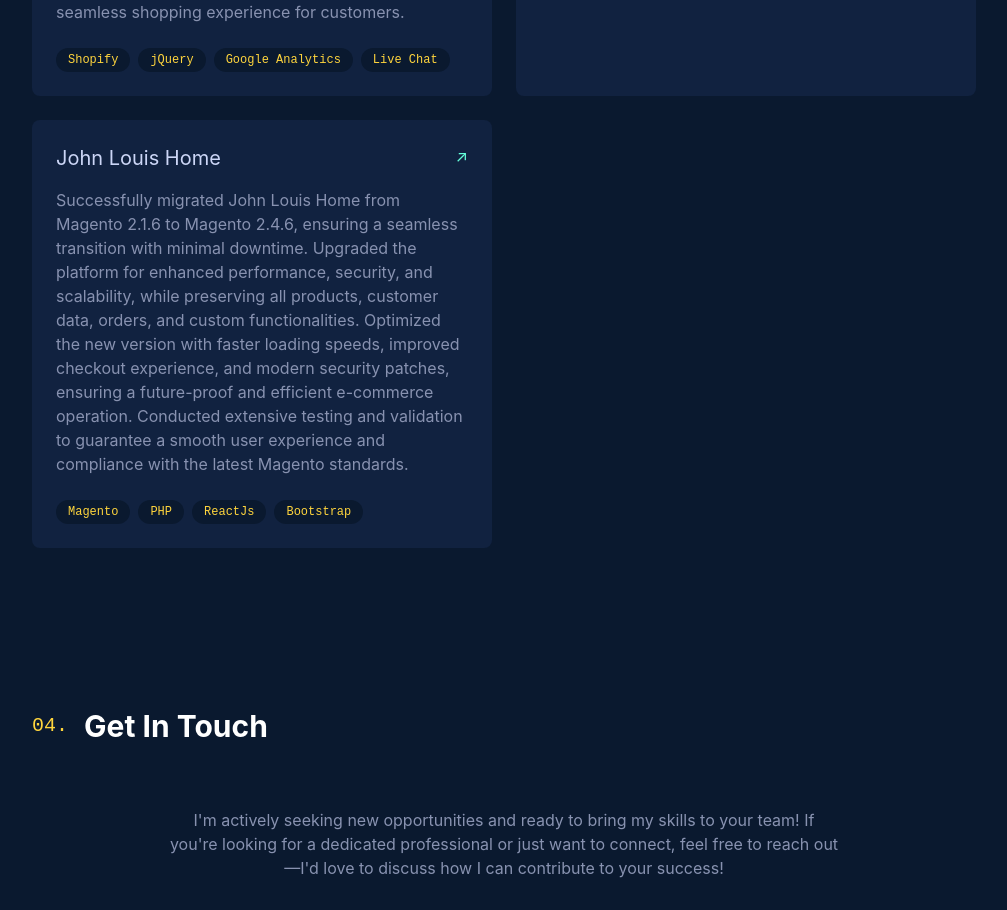
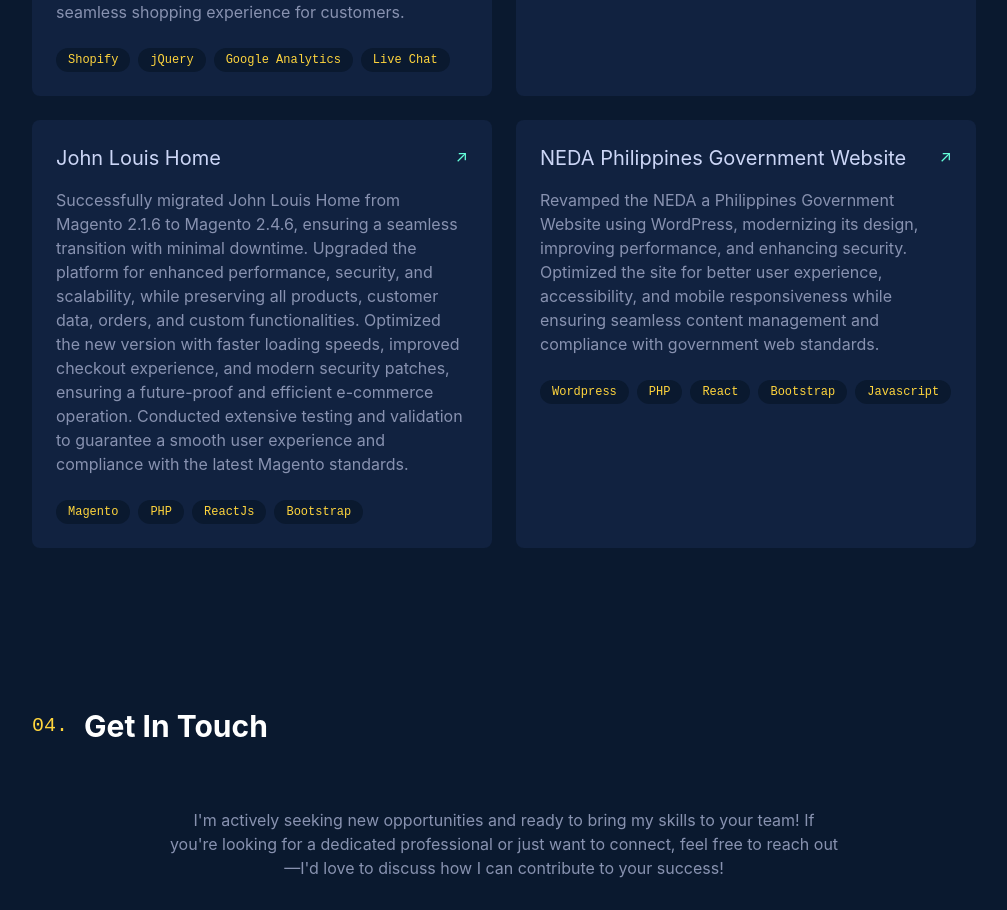
Before and after one commit to heneral/portfolio, a React (Create React App) app: page / in a window 1280 px wide. Shown: the part 5264-6174 px from the top of the page, without its empty margins (136-1143 px from the left). Built offline with nearby package versions, Linux system fonts and the light colour scheme.

Commit message:
update v4

```diff
--- a/package.json
+++ b/package.json
@@ -49,5 +49,5 @@
     "postcss": "^8.5.3",
     "tailwindcss": "^3.4.17"
   },
-  "homepage": "sawanaka.com"
+  "homepage": "/"
 }
--- a/src/sections/Projects.jsx
+++ b/src/sections/Projects.jsx
@@ -55,6 +55,12 @@ const projectsData = [
     description: 'Successfully migrated John Louis Home from Magento 2.1.6 to Magento 2.4.6, ensuring a seamless transition with minimal downtime. Upgraded the platform for enhanced performance, security, and scalability, while preserving all products, customer data, orders, and custom functionalities. Optimized the new version with faster loading speeds, improved checkout experience, and modern security patches, ensuring a future-proof and efficient e-commerce operation. Conducted extensive testing and validation to guarantee a smooth user experience and compliance with the latest Magento standards.',
     tech: ['Magento', 'PHP', 'ReactJs', 'Bootstrap'],
     link: 'https://www.johnlouishome.com/'
+  },
+  {
+    title: 'NEDA Philippines Government Website',
+    description: 'Revamped the NEDA a Philippines Government Website using WordPress, modernizing its design, improving performance, and enhancing security. Optimized the site for better user experience, accessibility, and mobile responsiveness while ensuring seamless content management and compliance with government web standards.',
+    tech: ['Wordpress', 'PHP', 'React', 'Bootstrap', 'Javascript'],
+    link: 'https://sdg.neda.gov.ph/'
   }
   // Add more projects
 ]
```
